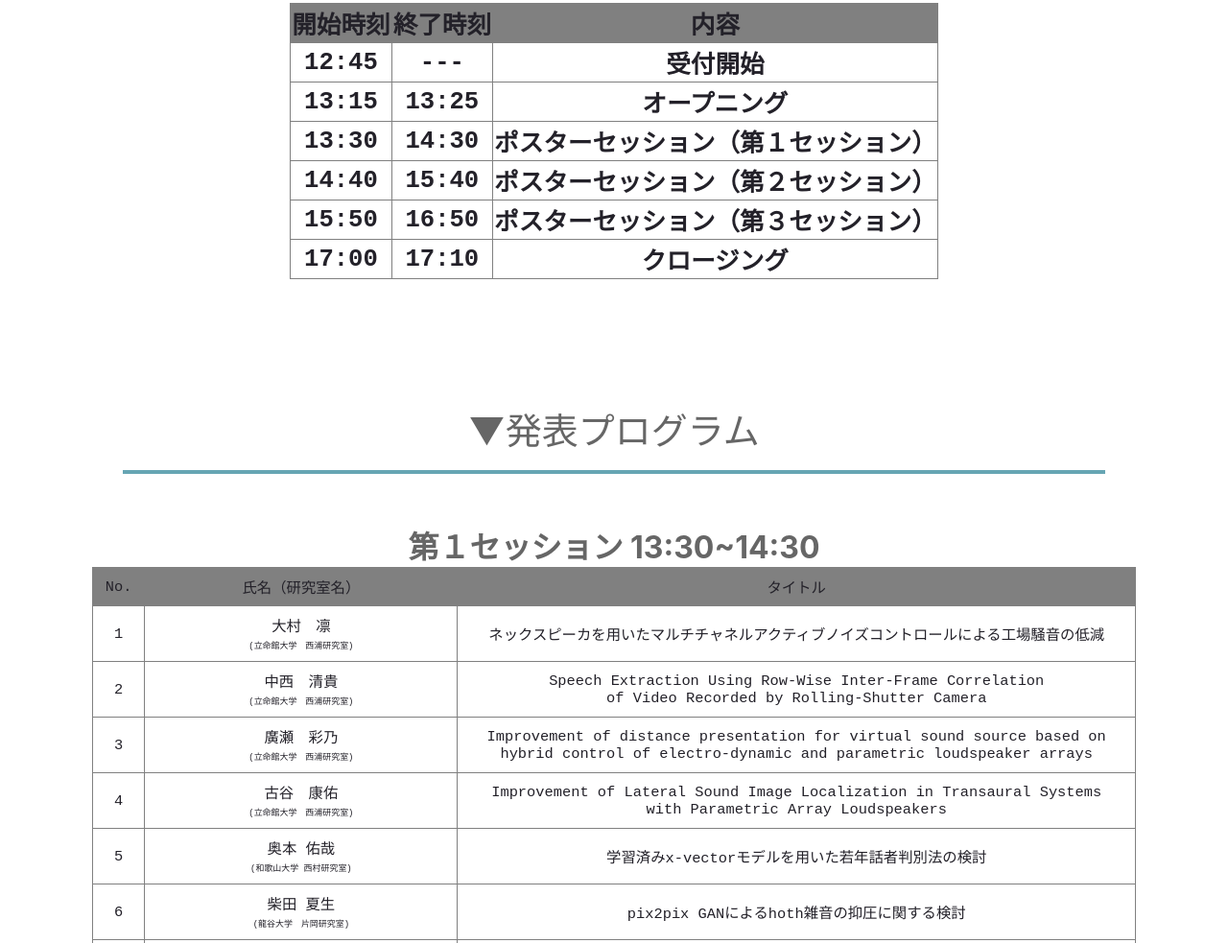
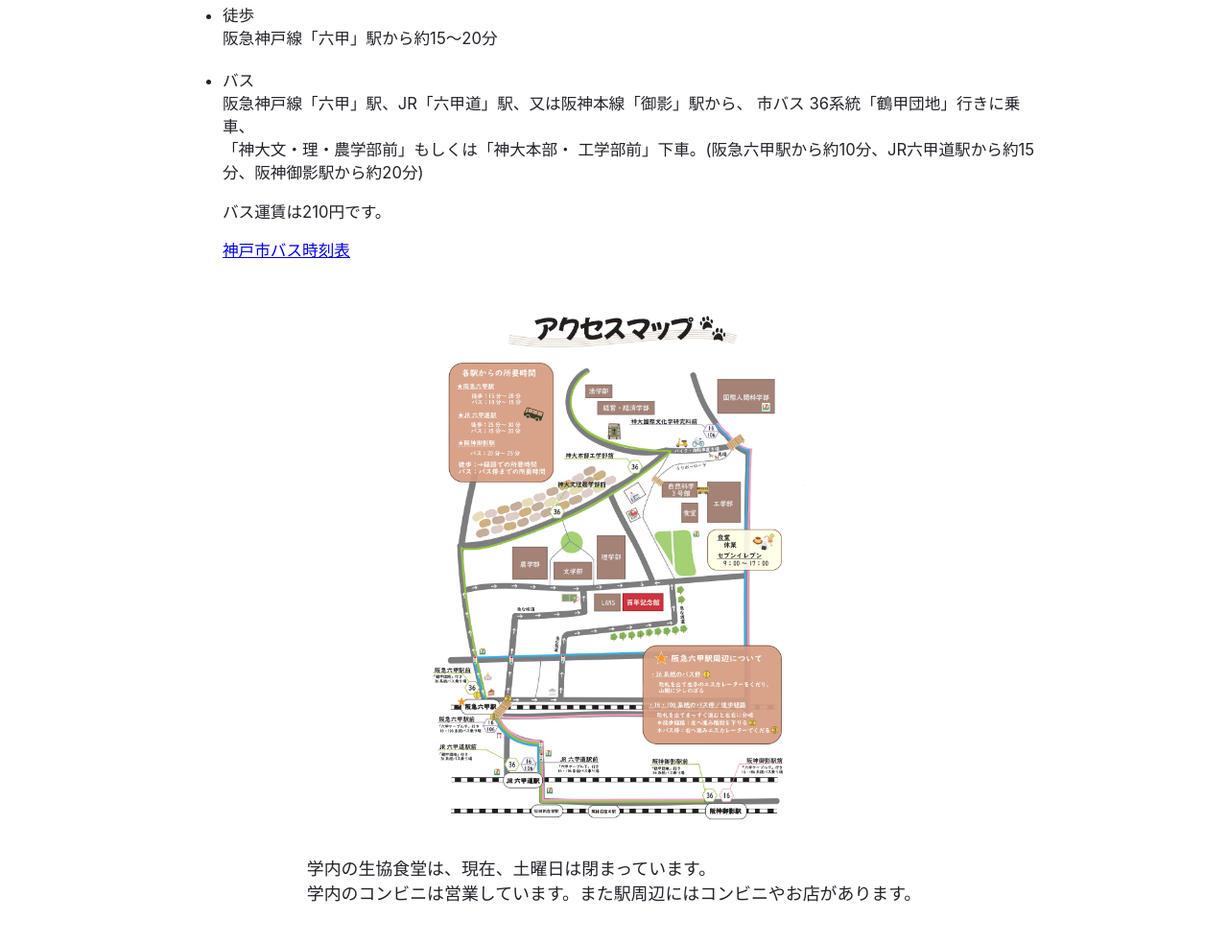
Before and after one commit to Keisuke168/Solicitation-Page, a Gatsby site: page /kansai-onsei in a window 1280 px wide. Shown: the part 1317-2300 px from the top of the page at 96% size. Built offline with nearby package versions, Linux system fonts and the light colour scheme; Gatsby itself is replaced by a stand-in of ours.

Commit message:
add access map

```diff
--- a/src/components/layout.css
+++ b/src/components/layout.css
@@ -80,7 +80,7 @@ video{
 table{
     margin: 0 auto;
     font-size: 2vw;
-    margin-bottom: 10%;
+    margin-bottom: 5%;
     font-family:'Courier New', Courier, monospace;
     border-collapse: collapse
 }
@@ -140,8 +140,13 @@ table{
     margin: 0 auto;
 	margin-bottom: 10%;
 }
-.access img{
-    height: 1vw;
+.access img.map{
+    height:50vh;
+}
+
+.map-cont{
+    margin: 0 auto;
+    text-align: center;
 }
 
 @media (min-width: 768px){
@@ -149,8 +154,24 @@ table{
         width: 70%;
         font-size: 1.3vw;
     }
-    .access img{
-        height: 1.3vw;
+    .access img.map{
+        height: 70vh;
     }
+}
 
+div.text{
+    text-align: center;
+    margin: 0 auto;
+    font-size: 1.8vw;;
 }
+
+div.text p{
+    display: inline-block;
+    text-align: left;
+}
+
+@media (min-width: 768px){
+    div.text{
+        font-size: 1.4vw;
+    }
+}
--- a/src/pages/kansai-onsei.js
+++ b/src/pages/kansai-onsei.js
@@ -5,6 +5,7 @@ import Movie from "../images/kobe.mp4"
 import Layout from "../components/layout"
 import styled from '@emotion/styled'
 import Img from '../images/at.jpg'
+import Map from '../images/access.jpg'
 import Program from "../components/program"
 
 // styles
@@ -57,6 +58,29 @@ const KansaiOnsei = () => {
                 <li>住所：〒657-8501<br className='br'/>　兵庫県神戸市灘区六甲台町１−１ </li>
             </ul>
 
+            <Title>
+                ▼アクセス
+            </Title>
+            <div className="access">
+                <ul>
+                    <li>徒歩<br/>阪急神戸線「六甲」駅から約15〜20分</li> <br/>
+                    <li>バス<br/>阪急神戸線「六甲」駅、JR「六甲道」駅、又は阪神本線「御影」駅から、
+市バス 36系統「鶴甲団地」行きに乗車、<br/>「神大文・理・農学部前」もしくは「神大本部・ 工学部前」下車。(阪急六甲駅から約10分、JR六甲道駅から約15分、阪神御影駅から約20分)  </li>
+
+                <p>バス運賃は210円です。</p>
+                <a href="https://www.city.kobe.lg.jp/a71810/kurashi/access/kotsukyoku/bus/jikoku/index.html">神戸市バス時刻表</a>
+
+                </ul>
+
+                 <br/>
+
+                <div className="map-cont"><img className='map' src={Map}></img></div>
+
+                <div className="text">
+                    <p className="text">学内の生協食堂は、現在、土曜日は閉まっています。<br/>学内のコンビニは営業しています。また駅周辺にはコンビニやお店があります。 </p>
+                </div>
+            </div>
+
 
             <Title>
                 ▼全体プログラム
@@ -101,25 +125,25 @@ const KansaiOnsei = () => {
 
             </table>
 
+            <div className='text'>
+                <p>※ ポスター作成に関する留意点<br/>
+                    ポスターを貼るパネルのサイズは，およそ縦163cm×横83cmです．<br/>
+                    ポスターは，押しピンで固定してください（押しピンは本学で用意いたします）．<br/>
+                    研究室ごとに発表の概要をA4用紙1枚程度にまとめて140部ご用意の上、 受付にご持参ください。</p>
+            </div>
+
+
+
             <Title>
                 ▼発表プログラム
             </Title>
             <Program/>
 
             <Title>
-                ▼アクセス
+                ▼参加大学・研究室
             </Title>
-            <div className="access">
-                <ul>
-                    <li>徒歩<br/>阪急神戸線「六甲」駅から約15〜20分</li> <br/>
-                    <li>バス<br/>阪急神戸線「六甲」駅、JR「六甲道」駅、又は阪神本線「御影」駅から、
-市バス 36系統「鶴甲団地」行きに乗車、<br/>「神大文・理・農学部前」もしくは「神大本部・ 工学部前」下車。(阪急六甲駅から約10分、JR六甲道駅から約15分、阪神御影駅から約20分)  </li>
-                </ul>
 
-                <p>バス運賃は210円です。</p>
-                <a href="https://www.city.kobe.lg.jp/a71810/kurashi/access/kotsukyoku/bus/jikoku/index.html">神戸市バス時刻表</a>
 
-            </div>
             <Title>
                 ▼連絡先
             </Title>
```
Also changed, not shown: src/images/access.jpg (added).
